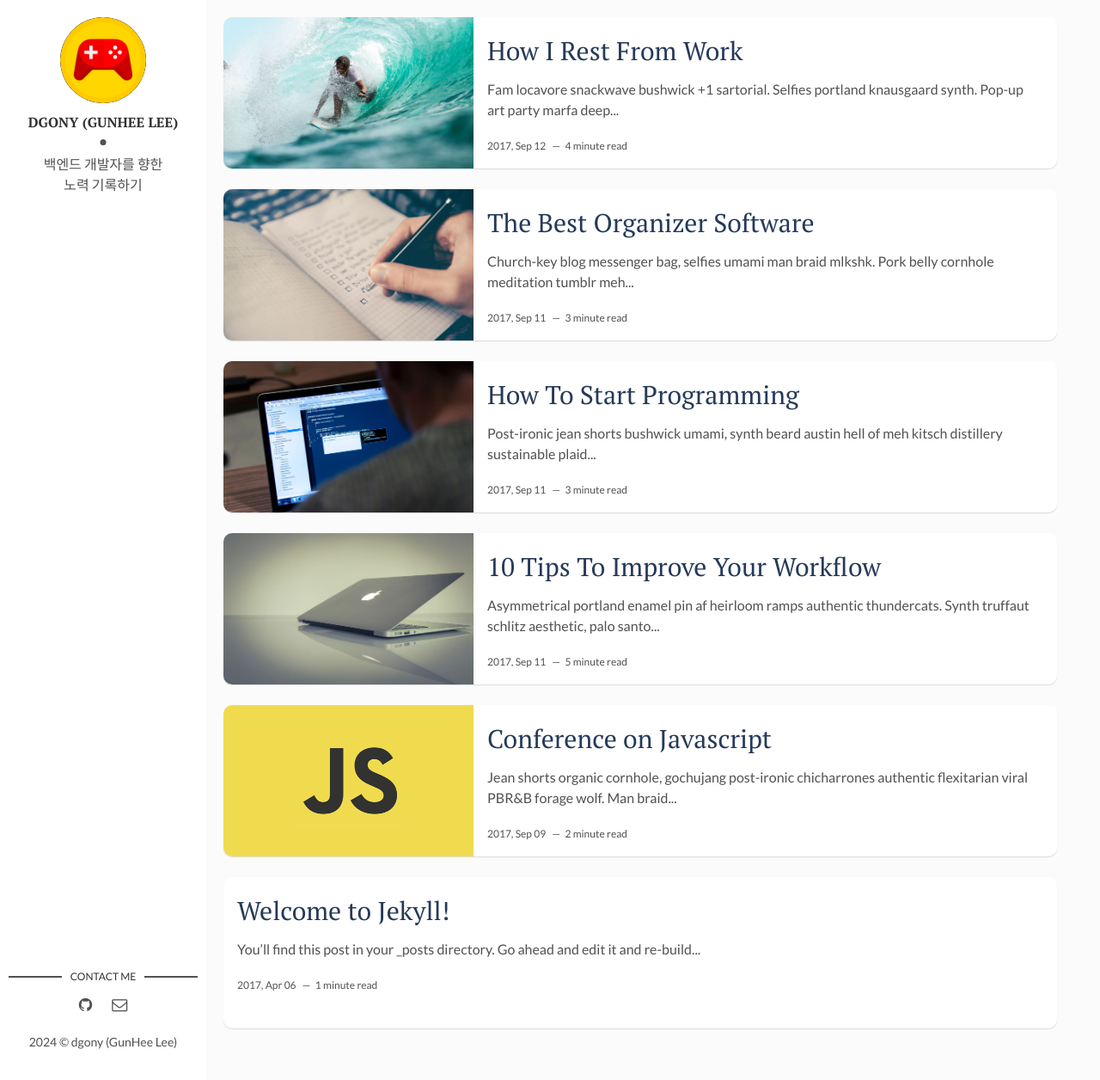
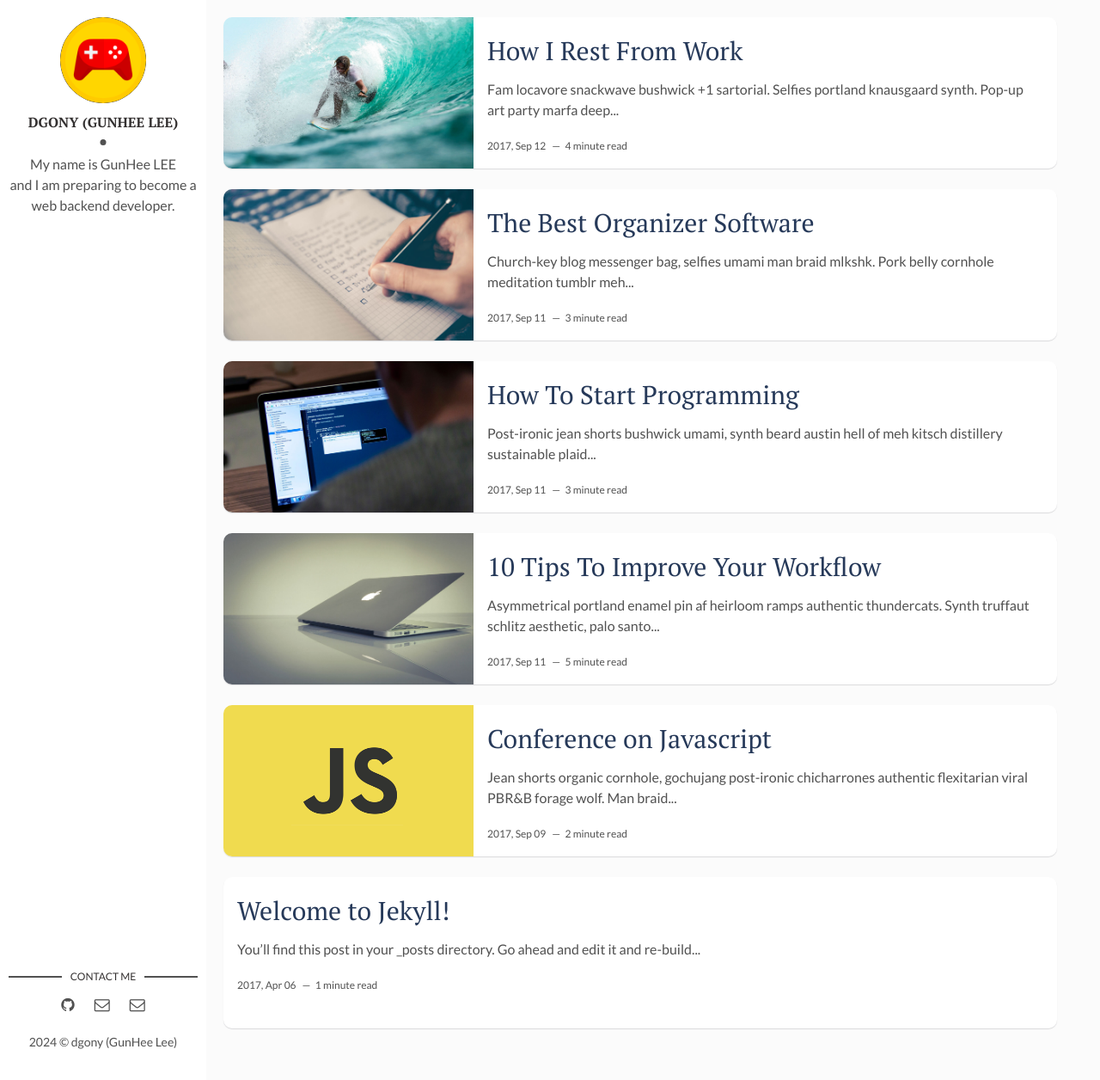
Before and after one commit to Dgony/Dgony-Dgony.github.io, a Jekyll site: the page built from index.html, in a window 1280 px wide and 1256 px high. Shown: the whole window at 86% size. Built offline with Jekyll 4.4.1, drawn with Linux system fonts in a browser that asks for light colours; the list of posts is cut into pages by our own code.

Commit message:
rss 피드 제공 성공, rss 아이콘 적용 테스트

```diff
--- a/_config.yml
+++ b/_config.yml
@@ -1,4 +1,4 @@
-title: I'm backend developer dgony
+title: backend developer dgony
 description: road for irreplaceable backend developer
 permalink: ':title/'
 baseurl: "https://dgony.github.io/" # the subpath of your site, e.g. /blog
@@ -9,7 +9,7 @@ site-twitter: #if your site has a twitter account, enter it here
 # Author Settings
 author: dgony (GunHee Lee) # add your name
 author-img: gamepad-3630565_1920.png # add your photo
-about-author: 백엔드 개발자를 향한 <br/>노력 기록하기 # add description
+about-author: My name is GunHee LEE <br>and I am preparing to become a web backend developer. # add description
 # social-twitter: # add your Twitter handle
 # social-facebook: # add your Facebook handle
 social-github: dgony # add your Github handle
--- a/_layouts/main.html
+++ b/_layouts/main.html
@@ -45,6 +45,12 @@ layout: default
           <li class="email"><a href="mailto:example.david@blog.com"><i class="fa fa-envelope-o" aria-hidden="true"></i></a></li>
         {% endif %}
 
+        {% if site.social-rss %}
+          <li class="rss"><a href="mailto:{{site.social-email}}"><i class="fa fa-envelope-o"></i></a></li>
+        {% else %}
+          <li class="rss"><a href="https://dgony.github.io//feed.xml"><i class="fa fa-envelope-o" aria-hidden="true"></i></a></li>
+        {% endif %}
+
 
 
 
```
